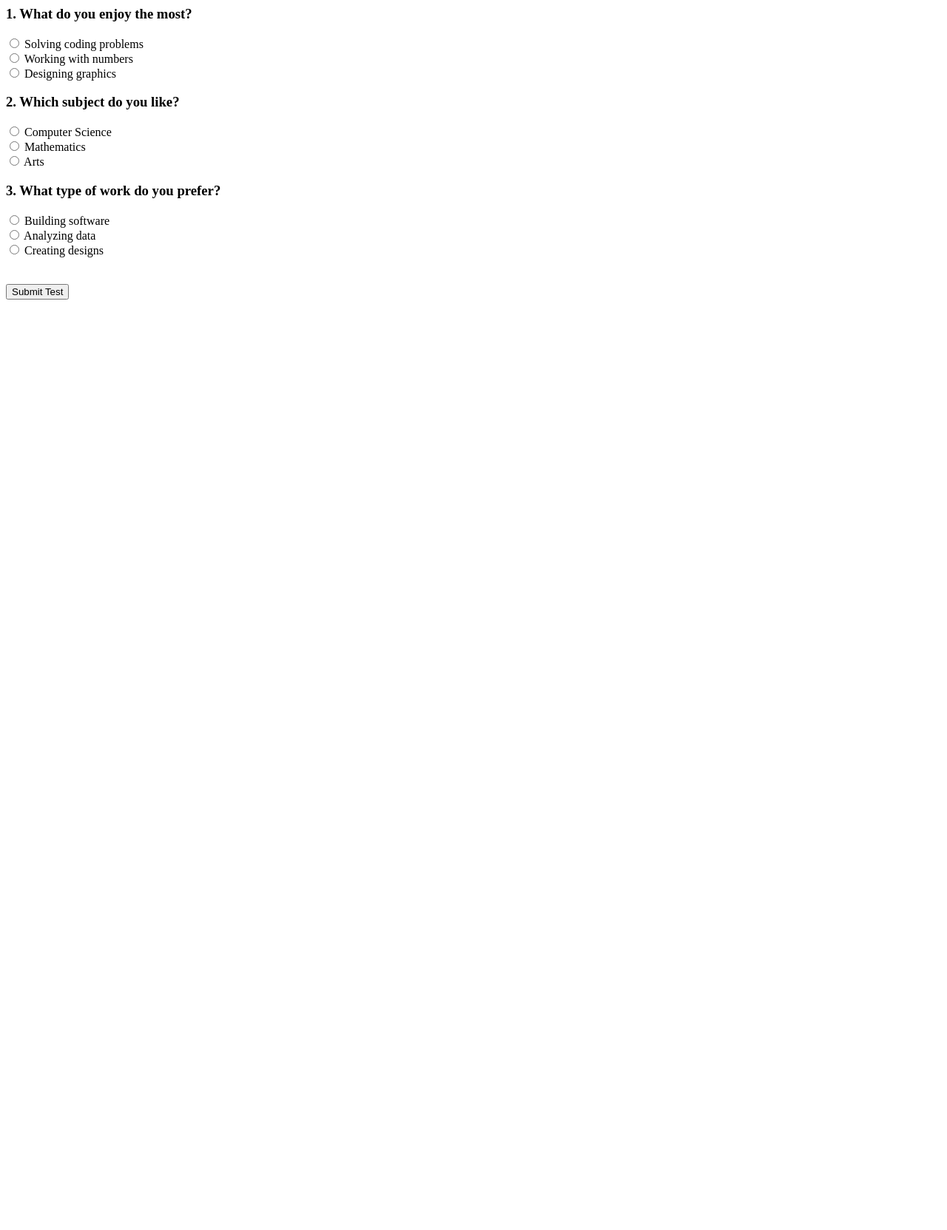
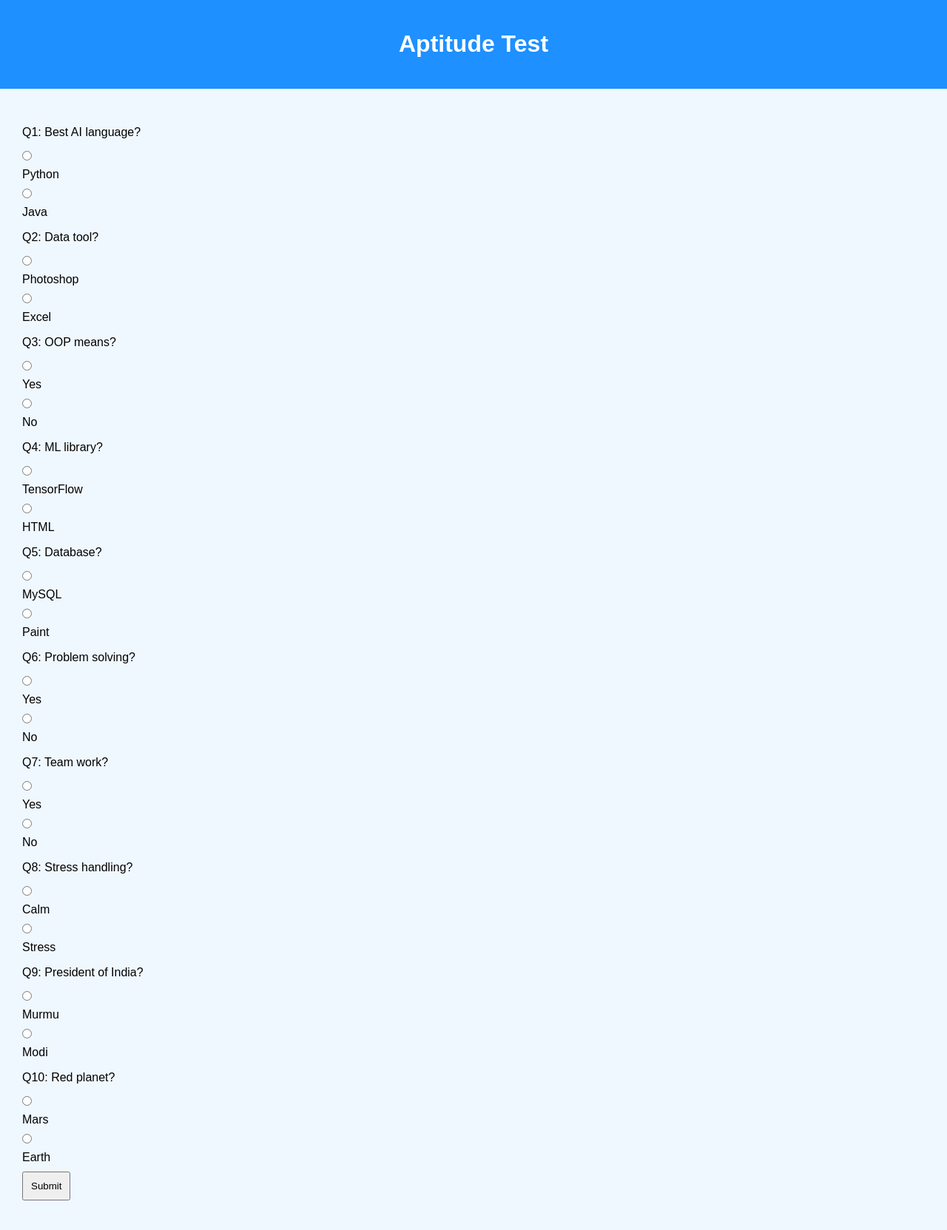
Before and after one commit to priyuuu-0906/AI-Career-Guidance-System, a Flask app: page /aptitude in a window 1280 px wide. Shown: the whole page at 74% size. Before the commit the page ends 405 px from the top, so only its background shows below. Run offline with Flask 3, Linux system fonts and the light colour scheme.

Commit message:
Refactor aptitude test HTML structure and questions
Signed-off-by: Priyadharshini Suresh  <priyadharshinivijaya0906@gmail.com>

```diff
--- a/templates/aptitude.html
+++ b/templates/aptitude.html
@@ -1,21 +1,57 @@
-<form action="/submit_test" method="post">
+<!DOCTYPE html>
+<html>
+<head>
+<link rel="stylesheet" href="{{ url_for('static', filename='style.css') }}">
+</head>
+<body>
+<header><h1>Aptitude Test</h1></header>
+<main>
 
-<h3>1. What do you enjoy the most?</h3>
-<input type="radio" name="q1" value="a"> Solving coding problems<br>
-<input type="radio" name="q1" value="b"> Working with numbers<br>
-<input type="radio" name="q1" value="c"> Designing graphics<br>
+<form method="POST" action="/submit_test">
 
-<h3>2. Which subject do you like?</h3>
-<input type="radio" name="q2" value="a"> Computer Science<br>
-<input type="radio" name="q2" value="b"> Mathematics<br>
-<input type="radio" name="q2" value="c"> Arts<br>
+<p>Q1: Best AI language?</p>
+<input type="radio" name="q1" value="a">Python
+<input type="radio" name="q1" value="b">Java
 
-<h3>3. What type of work do you prefer?</h3>
-<input type="radio" name="q3" value="a"> Building software<br>
-<input type="radio" name="q3" value="b"> Analyzing data<br>
-<input type="radio" name="q3" value="c"> Creating designs<br>
+<p>Q2: Data tool?</p>
+<input type="radio" name="q2" value="a">Photoshop
+<input type="radio" name="q2" value="b">Excel
 
-<br><br>
-<button type="submit">Submit Test</button>
+<p>Q3: OOP means?</p>
+<input type="radio" name="q3" value="a">Yes
+<input type="radio" name="q3" value="b">No
 
+<p>Q4: ML library?</p>
+<input type="radio" name="q4" value="a">TensorFlow
+<input type="radio" name="q4" value="b">HTML
+
+<p>Q5: Database?</p>
+<input type="radio" name="q5" value="a">MySQL
+<input type="radio" name="q5" value="b">Paint
+
+<p>Q6: Problem solving?</p>
+<input type="radio" name="q6" value="a">Yes
+<input type="radio" name="q6" value="b">No
+
+<p>Q7: Team work?</p>
+<input type="radio" name="q7" value="a">Yes
+<input type="radio" name="q7" value="b">No
+
+<p>Q8: Stress handling?</p>
+<input type="radio" name="q8" value="a">Calm
+<input type="radio" name="q8" value="b">Stress
+
+<p>Q9: President of India?</p>
+<input type="radio" name="q9" value="a">Murmu
+<input type="radio" name="q9" value="b">Modi
+
+<p>Q10: Red planet?</p>
+<input type="radio" name="q10" value="a">Mars
+<input type="radio" name="q10" value="b">Earth
+
+<button type="submit">Submit</button>
 </form>
+
+</main>
+</body>
+</html>
```
